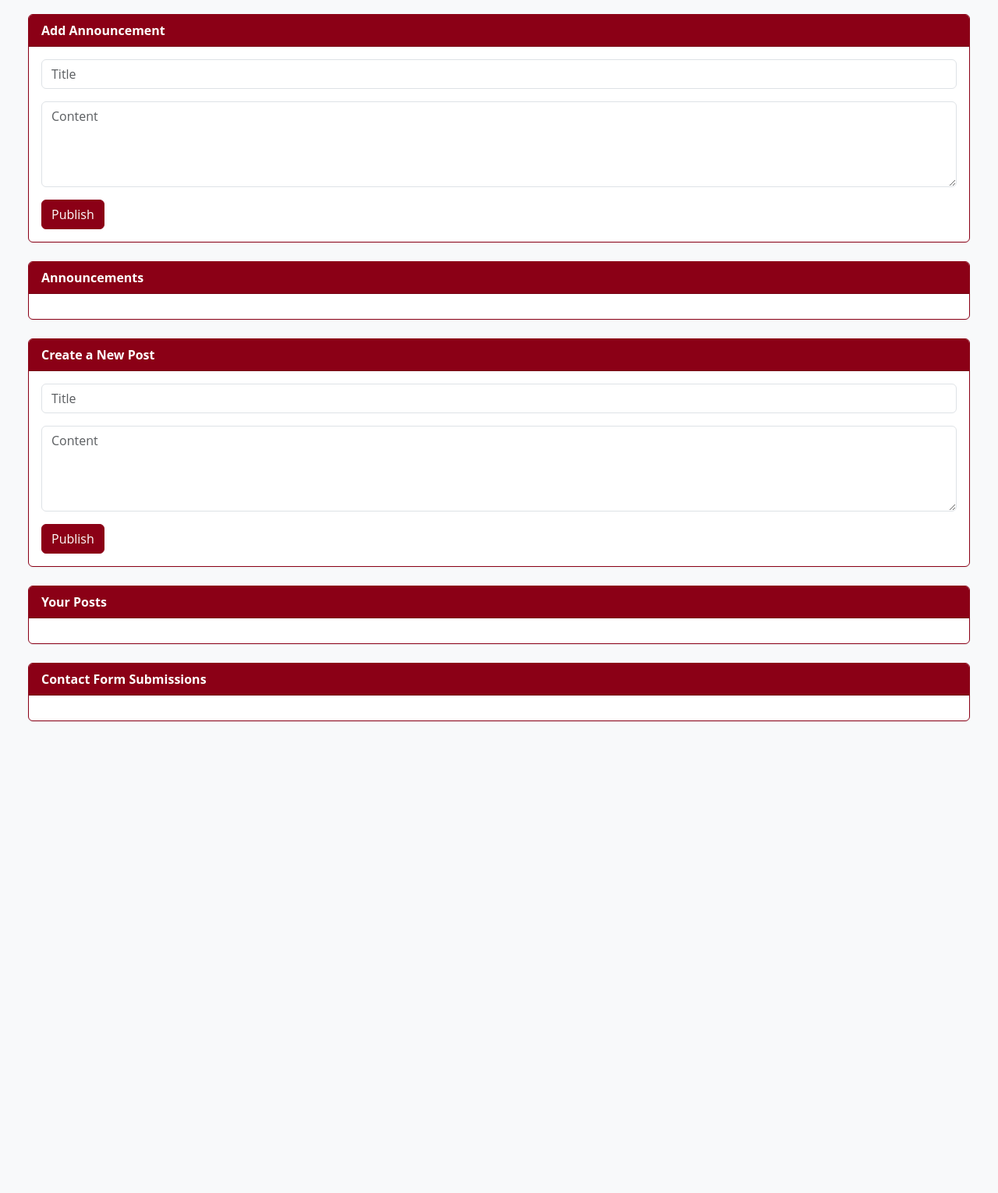
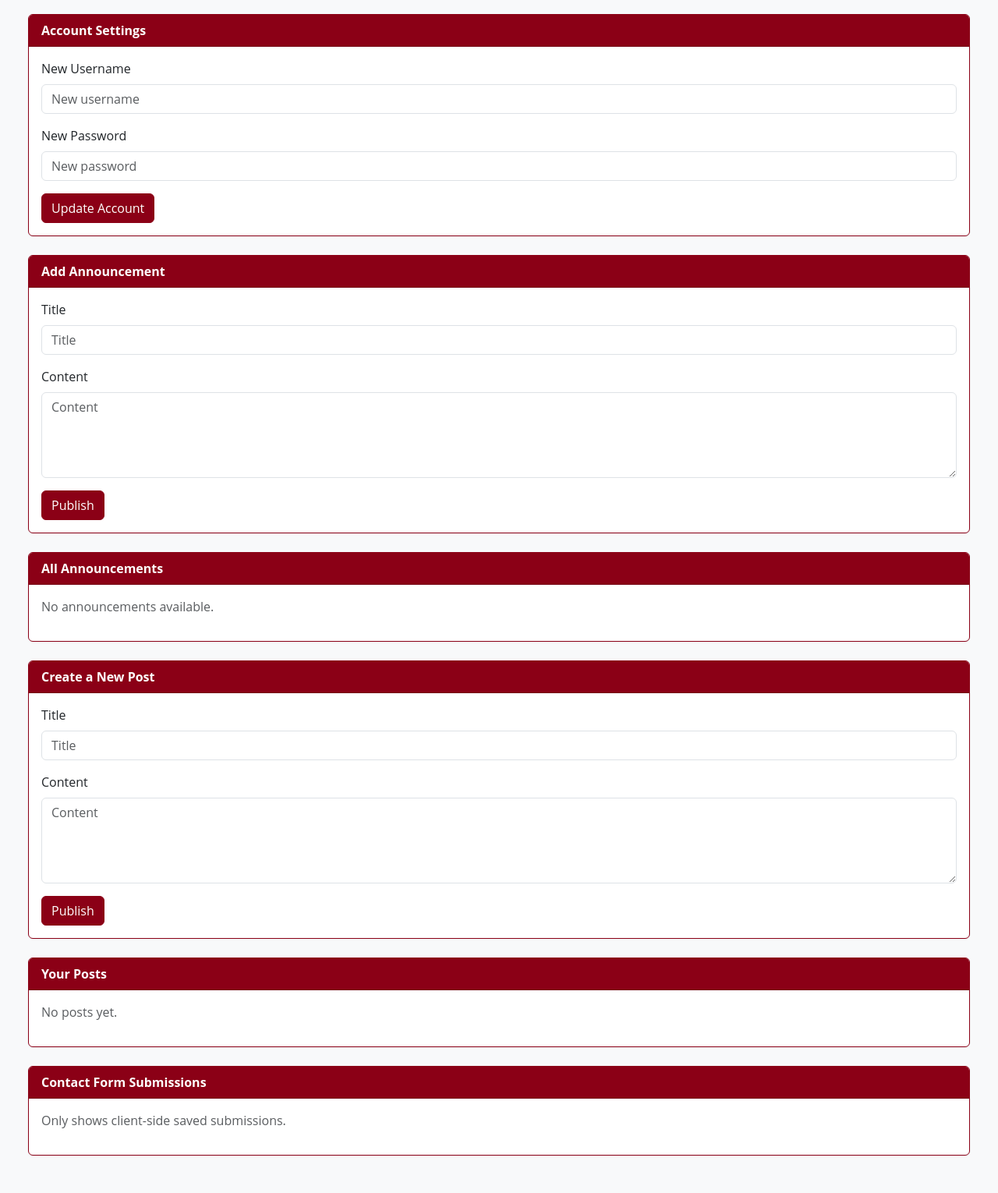
Before and after one commit to Borouros/FlaskProject1, a Python web app: template templates/editor.html in a window 1280 px wide. Shown: the part 64-1594 px from the top of the page at 78% size. Before the commit the page ends 989 px from the top, so only its background shows below. Run offline with Jinja, Linux system fonts and the light colour scheme; the template is opened without the code that fills it, so the values that code supplies are empty.

Commit message:
Update editor.html

```diff
--- a/templates/editor.html
+++ b/templates/editor.html
@@ -1,6 +1,7 @@
 <!DOCTYPE html>
 <html lang="en">
 <head>
+  <meta charset="UTF-8">
   <title>Editor Dashboard</title>
   <link rel="stylesheet" href="https://cdn.jsdelivr.net/npm/bootstrap@5.3.2/dist/css/bootstrap.min.css">
   <style>
@@ -32,27 +33,19 @@
       background-color: #A8001C;
       border-color: #A8001C;
     }
-    .alert-info {
-      background-color: #e7f3fe;
-      border-color: #b8daff;
-    }
-    .alert-danger {
-      background-color: #f8d7da;
-      border-color: #f5c6cb;
-    }
   </style>
 </head>
 
 <body class="p-4">
   <h2>Welcome, {{ current_user.username }}!</h2>
 
-  {% with messages = get_flashed_messages() %}
+  {% with messages = get_flashed_messages(with_categories=True) %}
     {% if messages %}
-      <div class="alert {{ 'alert-info' if not messages[0].startswith('Error') else 'alert-danger' }}" id="flash-message">
-        {% for message in messages %}
-          <div>{{ message }}</div>
+      {% for category, message in messages %}
+        <div class="alert alert-{{ 'danger' if category == 'error' else category }}" id="flash-message">
+          {{ message }}
+        </div>
       {% endfor %}
-      </div>
       <script>
         setTimeout(() => {
           const msg = document.getElementById('flash-message');
@@ -69,79 +62,115 @@
     <div class="row">
       <div class="col-md-12">
 
+        <!-- Account Settings -->
+        <div class="card mb-4">
+          <div class="card-header">Account Settings</div>
+          <div class="card-body">
+            <form method="POST" action="{{ url_for('update_account') }}">
+              <div class="mb-3">
+                <label for="username" class="form-label">New Username</label>
+                <input type="text" id="username" name="username" class="form-control" placeholder="New username" required>
+              </div>
+              <div class="mb-3">
+                <label for="password" class="form-label">New Password</label>
+                <input type="password" id="password" name="password" class="form-control" placeholder="New password" required>
+              </div>
+              <button type="submit" class="btn btn-primary">Update Account</button>
+            </form>
+          </div>
+        </div>
+
+        <!-- Add Announcement -->
         <div class="card mb-4">
           <div class="card-header">Add Announcement</div>
           <div class="card-body">
-            <form method="POST" action="/add_news">
+            <form method="POST" action="{{ url_for('add_news') }}">
               <div class="mb-3">
-                <input type="text" name="title" class="form-control" placeholder="Title" required>
+                <label for="news-title" class="form-label">Title</label>
+                <input type="text" id="news-title" name="title" class="form-control" placeholder="Title" required>
               </div>
               <div class="mb-3">
-                <textarea name="content" class="form-control" rows="4" placeholder="Content" required></textarea>
+                <label for="news-content" class="form-label">Content</label>
+                <textarea id="news-content" name="content" class="form-control" rows="4" placeholder="Content" required></textarea>
               </div>
               <button type="submit" class="btn btn-primary">Publish</button>
             </form>
           </div>
         </div>
 
+        <!-- Announcements List -->
         <div class="card mb-4">
-          <div class="card-header">Announcements</div>
+          <div class="card-header">All Announcements</div>
           <div class="card-body">
+            {% if news %}
               {% for item in news %}
                 <div class="border p-3 rounded mb-3">
-                <h5>{{ item.title }}</h5>
-                <p>{{ item.content }}</p>
-                <form action="/edit_news/{{ item.id }}" method="GET" class="d-inline">
+                  <h5>{{ item.title | e }}</h5>
+                  <p>{{ item.content | e }}</p>
+                  <form action="{{ url_for('edit_news', news_id=item.id) }}" method="GET" class="d-inline">
                     <button type="submit" class="btn btn-sm btn-secondary">Edit</button>
                   </form>
-                <form action="/delete_news/{{ item.id }}" method="POST" class="d-inline"
+                  <form action="{{ url_for('delete_news', news_id=item.id) }}" method="POST" class="d-inline"
                         onsubmit="return confirm('Delete this news item?')">
                     <button type="submit" class="btn btn-sm btn-danger">Delete</button>
                   </form>
                 </div>
               {% endfor %}
+            {% else %}
+              <p class="text-muted">No announcements available.</p>
+            {% endif %}
           </div>
         </div>
 
+        <!-- Create New Post -->
         <div class="card mb-4">
           <div class="card-header">Create a New Post</div>
           <div class="card-body">
-            <form method="POST" action="/admin">
+            <form method="POST" action="{{ url_for('editor') }}">
               <div class="mb-3">
-                <input type="text" name="title" class="form-control" placeholder="Title" required>
+                <label for="post-title" class="form-label">Title</label>
+                <input type="text" id="post-title" name="title" class="form-control" placeholder="Title" required>
               </div>
               <div class="mb-3">
-                <textarea name="content" class="form-control" rows="4" placeholder="Content" required></textarea>
+                <label for="post-content" class="form-label">Content</label>
+                <textarea id="post-content" name="content" class="form-control" rows="4" placeholder="Content" required></textarea>
               </div>
               <button type="submit" class="btn btn-primary">Publish</button>
             </form>
           </div>
         </div>
 
+        <!-- Your Posts -->
         <div class="card mb-4">
           <div class="card-header">Your Posts</div>
           <div class="card-body">
+            {% if posts %}
               {% for post in posts %}
                 <div class="border p-3 rounded mb-3">
-                <h5>{{ post.title }}</h5>
-                <p>{{ post.content }}</p>
+                  <h5>{{ post.title | e }}</h5>
+                  <p>{{ post.content | e }}</p>
                   <small>ID: {{ post.id }}</small>
                   <div class="mt-2">
-                  <form method="POST" action="/delete_post/{{ post.id }}" class="d-inline">
+                    <form method="POST" action="{{ url_for('delete_post', post_id=post.id) }}" class="d-inline">
                       <button type="submit" class="btn btn-outline-danger btn-sm">Delete</button>
                     </form>
-                  <form action="/edit_post/{{ post.id }}" method="GET" class="d-inline">
+                    <form action="{{ url_for('edit_post', post_id=post.id) }}" method="GET" class="d-inline">
                       <button type="submit" class="btn btn-outline-secondary btn-sm">Edit</button>
                     </form>
                   </div>
                 </div>
               {% endfor %}
+            {% else %}
+              <p class="text-muted">No posts yet.</p>
+            {% endif %}
           </div>
         </div>
 
+        <!-- Optional: Contact Form Submissions via localStorage -->
         <div class="card mb-4">
           <div class="card-header">Contact Form Submissions</div>
           <div class="card-body" id="submissionContainer">
+            <p class="text-muted">Only shows client-side saved submissions.</p>
           </div>
         </div>
 
@@ -149,7 +178,7 @@
     </div>
   </div>
 
-
+  <!-- JS for displaying localStorage contact submissions -->
   <script>
     document.addEventListener("DOMContentLoaded", () => {
       const container = document.getElementById("submissionContainer");
@@ -176,11 +205,11 @@
           <button class="btn btn-sm btn-danger mt-2">Delete</button>
         `;
 
-        const deleteBtn = div.querySelector("button");
-        deleteBtn.addEventListener("click", () => {
+        div.querySelector("button").addEventListener("click", () => {
           localStorage.removeItem(key);
           div.remove();
         });
+
         container.appendChild(div);
       });
     });
```
Lines whose indentation alone changed are shown as unchanged.
